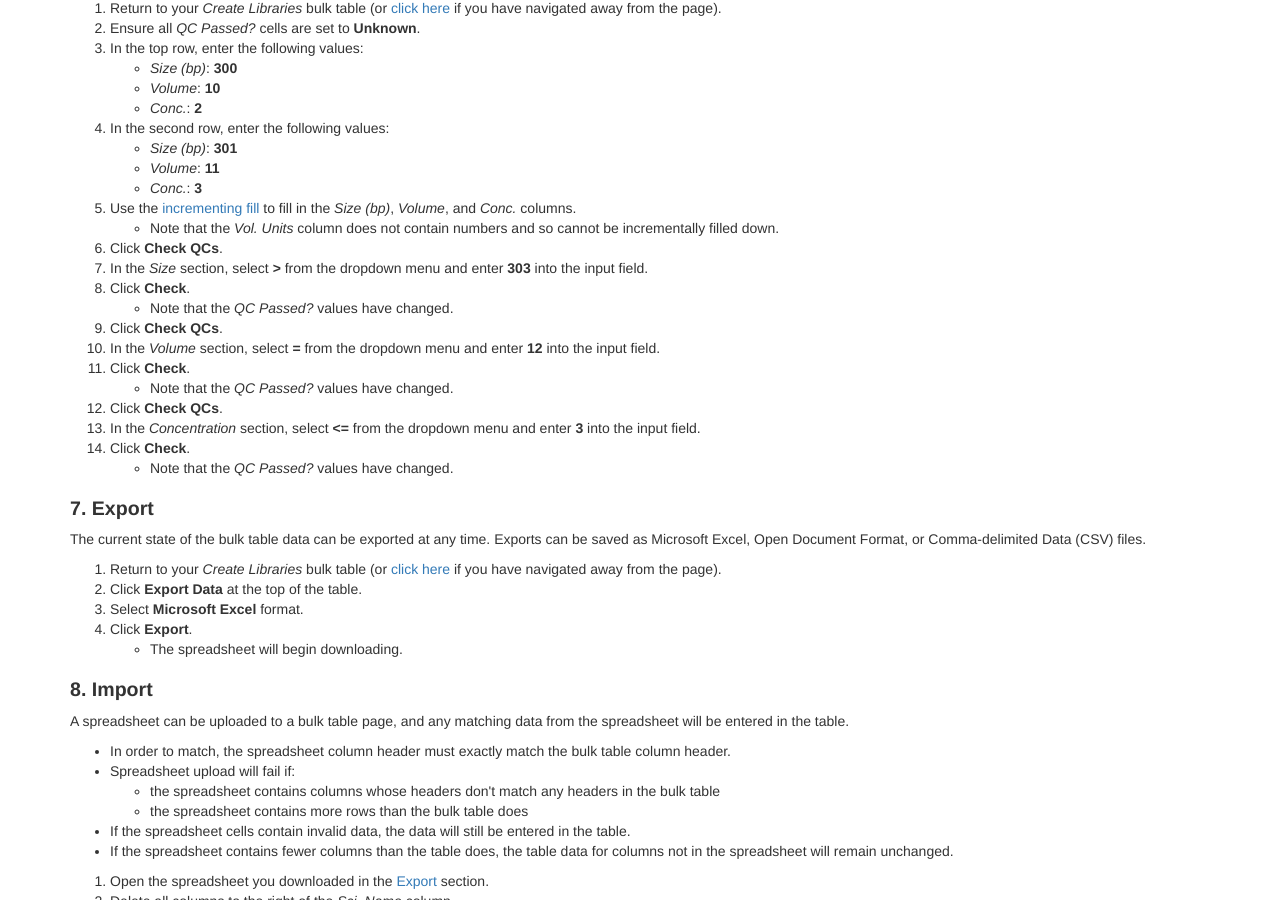
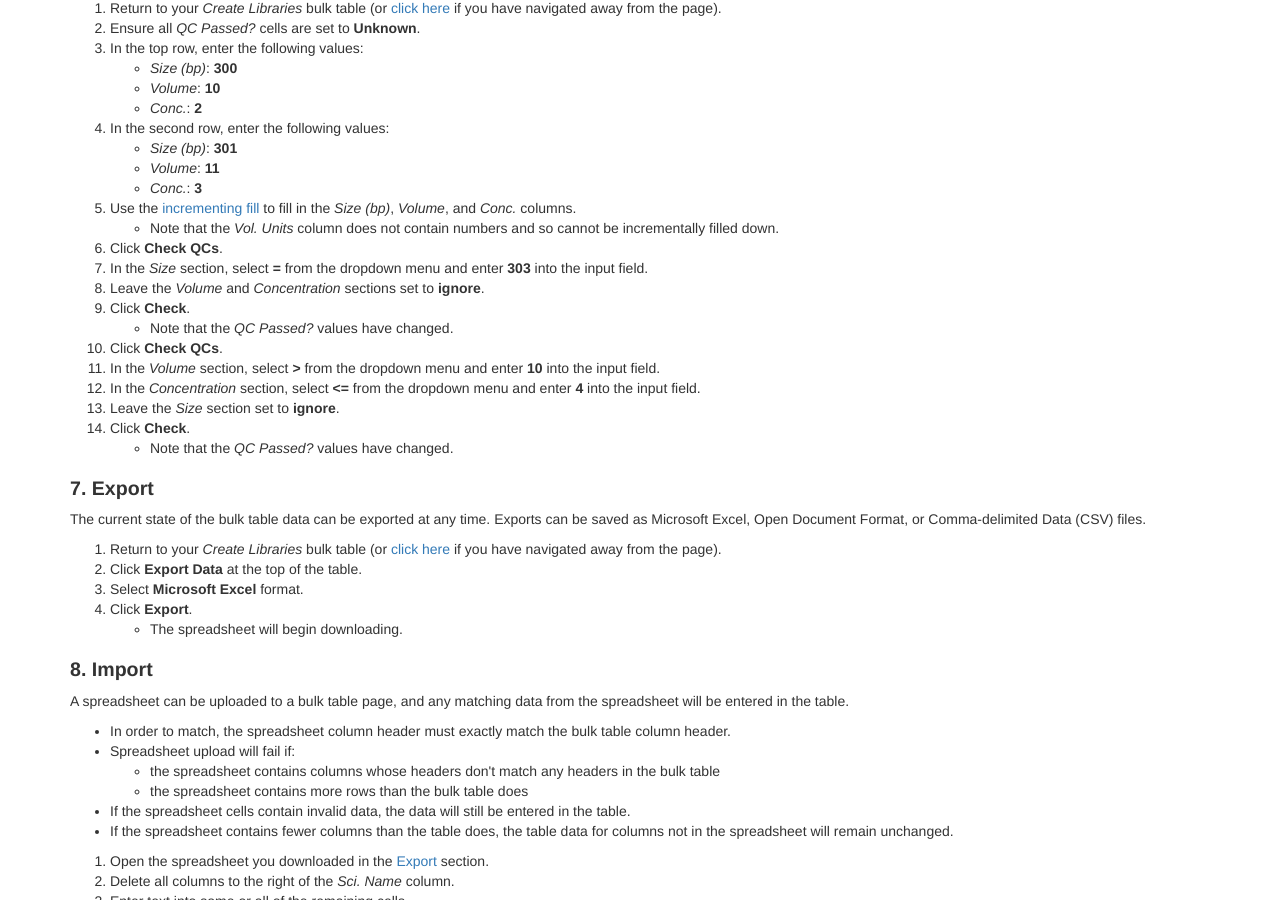
Before and after one commit to miso-lims/walkthroughs, a Jekyll site: the page built from plain-9-0-bulk-tables.md, in a window 1280 px wide and 900 px high, scrolled down 3009 px. Built offline with Jekyll 4.4.1, drawn with Linux system fonts in a browser that asks for light colours.

Commit message:
fixes based on feedback from trial run

```diff
--- a/_includes/working_with_tables.md
+++ b/_includes/working_with_tables.md
@@ -126,15 +126,14 @@ The _Check QCs_ feature can be used to automatically update the _QC Passed?_ col
 1. Use the [incrementing fill](#fill-down-incrementing) to fill in the _Size (bp)_, _Volume_, and _Conc._ columns.
     * Note that the _Vol. Units_ column does not contain numbers and so cannot be incrementally filled down.
 1. Click **Check QCs**.
-1. In the _Size_ section, select **>** from the dropdown menu and enter **303** into the input field.
+1. In the _Size_ section, select **=** from the dropdown menu and enter **303** into the input field.
+1. Leave the _Volume_ and _Concentration_ sections set to **ignore**.
 1. Click **Check**.
     * Note that the _QC Passed?_ values have changed.
 1. Click **Check QCs**.
-1. In the _Volume_ section, select **=** from the dropdown menu and enter **12** into the input field.
-1. Click **Check**.
-    * Note that the _QC Passed?_ values have changed.
-1. Click **Check QCs**.
-1. In the _Concentration_ section, select **<=** from the dropdown menu and enter **3** into the input field.
+1. In the _Volume_ section, select **>** from the dropdown menu and enter **10** into the input field.
+1. In the _Concentration_ section, select **<=** from the dropdown menu and enter **4** into the input field.
+1. Leave the _Size_ section set to **ignore**.
 1. Click **Check**.
     * Note that the _QC Passed?_ values have changed.
 
```
Also changed, not shown: _includes/box-tutorials.md (+5 -3 lines), _includes/index-checking.md (+1 -1 lines).
